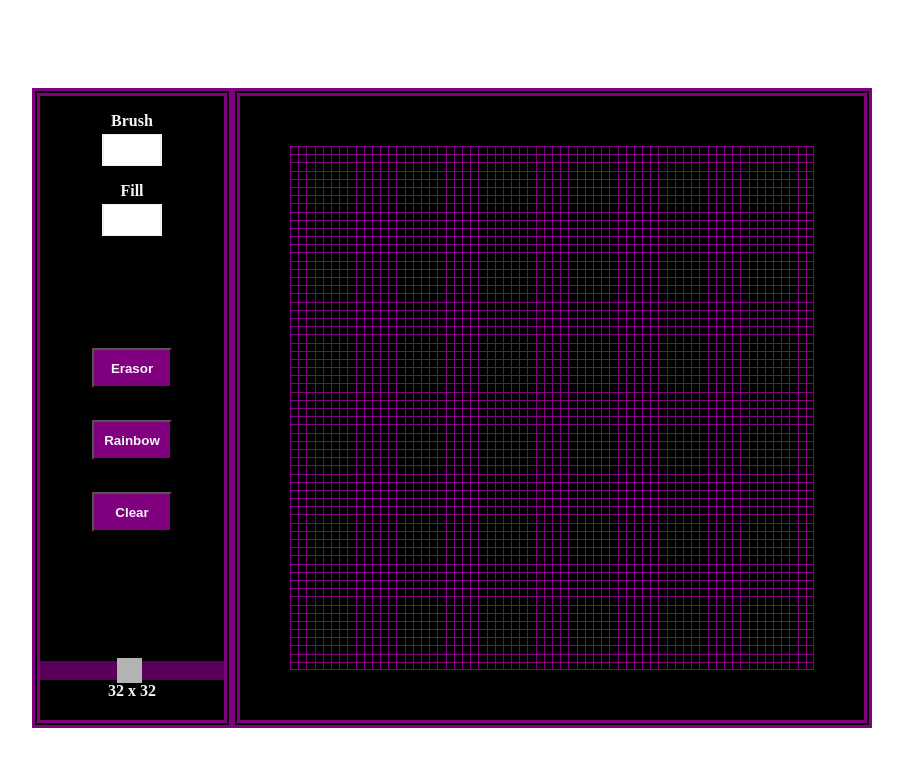
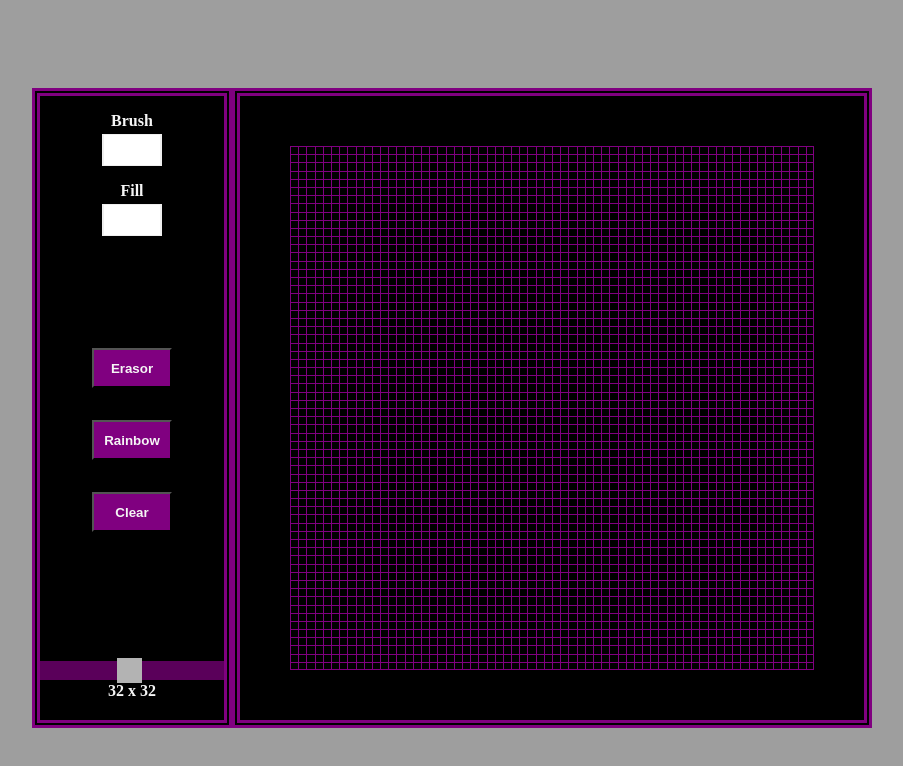
Before and after one commit to hosepeeg/ETCH-A-SKETCH, a plain HTML site: page index.html in a window 1280 px wide. Shown: the whole page, without its empty margins (188-1091 px from the left). Drawn offline with Linux system fonts and the light colour scheme; the site is published under a folder, as on GitHub Pages, so addresses that start at the root find nothing.

Commit message:
attempt 3 fixing bg issue

```diff
--- a/styles/index.css
+++ b/styles/index.css
@@ -10,7 +10,7 @@ body{
     justify-content: center;
     background-size: 100%;
     background-repeat: no-repeat;
-    background-image: url(/imgs/space.jpg);
+    background-image: url(../imgs/space.jpg);
 }
 
 /*size buttons to have enough space for txt*/
```
